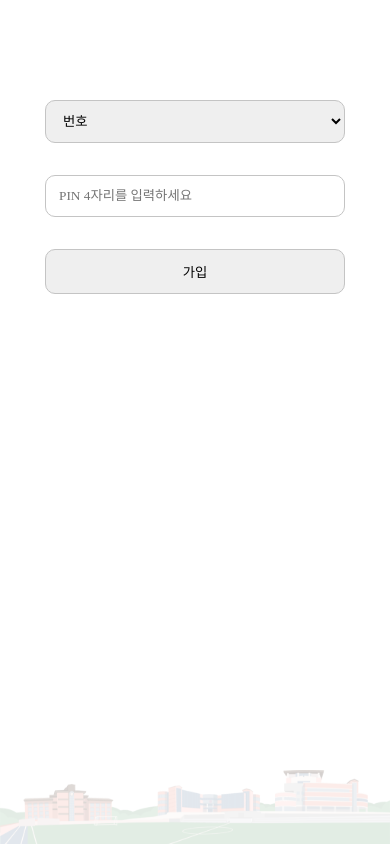
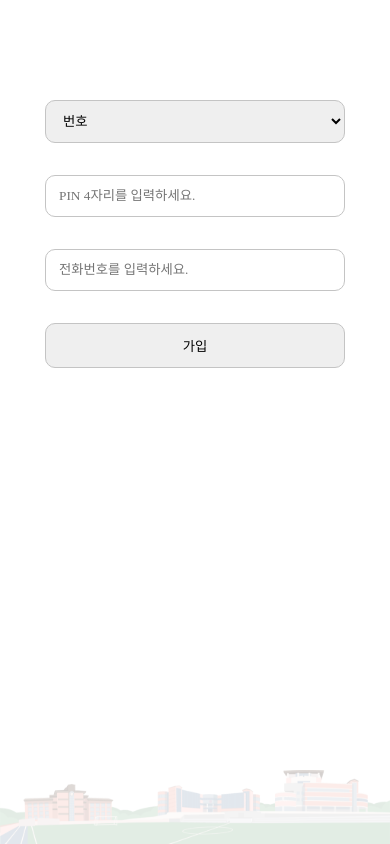
Before and after one commit to SID12g/dimicheck, a Next.js app: page /register in a window 390 px wide. Built offline with nearby package versions, Linux system fonts and the light colour scheme; a web font is replaced by a local one.

Commit message:
feat: user telephone

```diff
--- a/src/app/register/page.tsx
+++ b/src/app/register/page.tsx
@@ -26,8 +26,17 @@ export default function Register() {
           name="password"
           pattern="[0-9]{4}"
           maxLength={4}
-          inputMode="numeric"
-          placeholder="PIN 4자리를 입력하세요"
+          inputMode="tel"
+          placeholder="PIN 4자리를 입력하세요."
+        />{" "}
+        <input
+          className={styles.pin}
+          type="telephone"
+          name="telephone"
+          pattern="[0-9]{11}"
+          maxLength={11}
+          inputMode="tel"
+          placeholder="전화번호를 입력하세요."
         />
         <button className={styles.submit} type="submit">
           가입
```
Also changed, not shown: src/app/api/auth/signup/route.ts (+8 -1 lines), src/components/student/user/user.tsx (+6 -1 lines).
